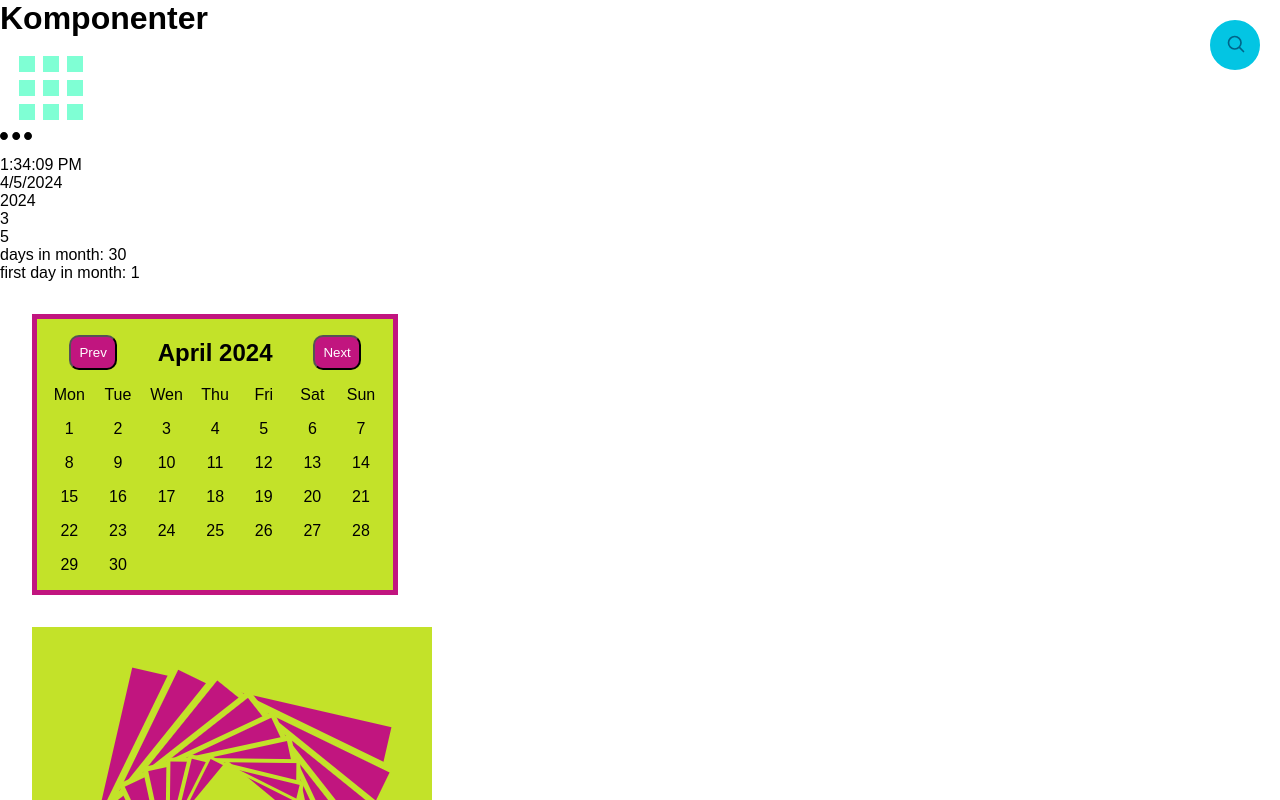
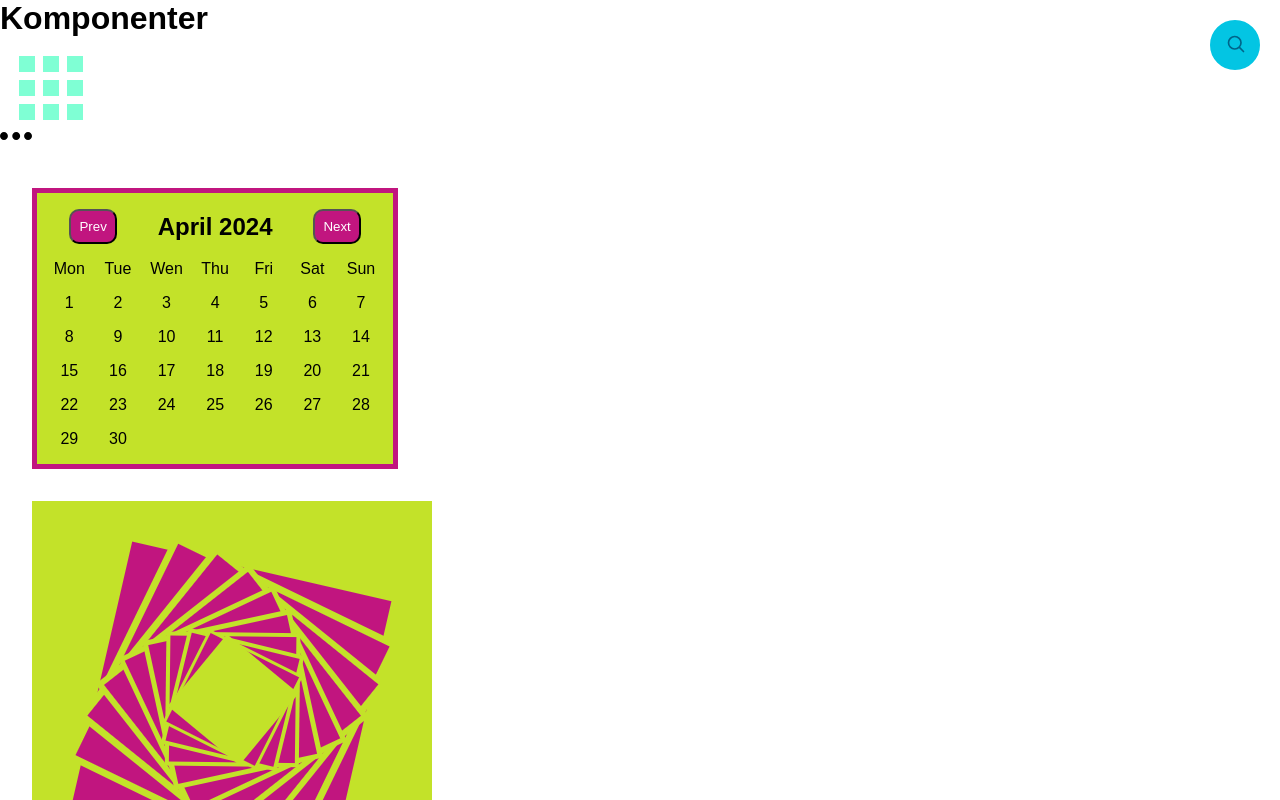
Before and after one commit to ZBajie/komponenter_Lars, a React (Vite) app: page / in a window 1280 px wide. Shown: the top 800 px of the page. Built offline with nearby package versions, Linux system fonts and the light colour scheme.

Commit message:
calender

```diff
--- a/src/App.tsx
+++ b/src/App.tsx
@@ -19,7 +19,7 @@ function App() {
       <h1>Komponenter</h1>
       <BentoMenu />
       <MeatballMenu />
-      <Calender />
+      <Calender setDateChosed={setDateChosed} />
       <Spinner />
       <DatePicker
         labelText={"Pick your date!"}
--- a/src/components/Calender/Calender.scss
+++ b/src/components/Calender/Calender.scss
@@ -14,15 +14,14 @@
       margin: $margin-primary;
       padding: $padding-primary;
       border-radius: $border-radius-primary;
+      transition: all 0.5s;
       &:hover {
         cursor: pointer;
         padding: $padding-primary * 1.1;
         box-shadow: 5px 5px 5px $background-color-secondary;
-        transition: all 0.5s;
-        &:active {
-          background-color: $background-color-primary;
-          transition: all 0.5s;
-        }
+      }
+      &:active {
+        background-color: $background-color-primary;
       }
     }
   }
--- a/src/components/Calender/Calender.tsx
+++ b/src/components/Calender/Calender.tsx
@@ -1,11 +1,14 @@
 import { useState } from "react"
 
-const Calender = () => {
-  const [dateChosed, setDateChosed] = useState<Date>()
+type CalenderTypes = {
+  setDateChosed: (date: string) => void
+}
+
+const Calender: React.FC<CalenderTypes> = ({ setDateChosed }) => {
+  const [dateChosedLocal, setDateChosedLocal] = useState<Date>()
   const date = new Date()
   const [year, setYear] = useState(date.getFullYear())
   const [month, setMonth] = useState(date.getMonth())
-  const day = date.getDate()
 
   const daysInMonth = new Date(year, month + 1, 0).getDate()
   let firstDay = new Date(year, month, 1).getDay()
@@ -22,7 +25,8 @@ const Calender = () => {
       <div
         key={i + firstDay}
         onClick={() => {
-          setDateChosed(new Date(year, month, i + 1))
+          setDateChosedLocal(new Date(year, month, i + 1))
+          setDateChosed(new Date(year, month, i + 1).toLocaleDateString())
         }}
       >
         {i + 1}
@@ -45,13 +49,6 @@ const Calender = () => {
   ]
   return (
     <>
-      <p>{date.toLocaleTimeString()}</p>
-      <p>{date.toLocaleDateString()}</p>
-      <p>{year}</p>
-      <p>{month}</p>
-      <p>{day}</p>
-      <p>days in month: {daysInMonth}</p>
-      <p>first day in month: {firstDay}</p>
       <section className="calender">
         <header>
           <button
@@ -93,7 +90,7 @@ const Calender = () => {
           {calenderDays}
         </div>
       </section>
-      <h1>{dateChosed?.toDateString()}</h1>
+      <h1>{dateChosedLocal?.toLocaleDateString()}</h1>
     </>
   )
 }
```
